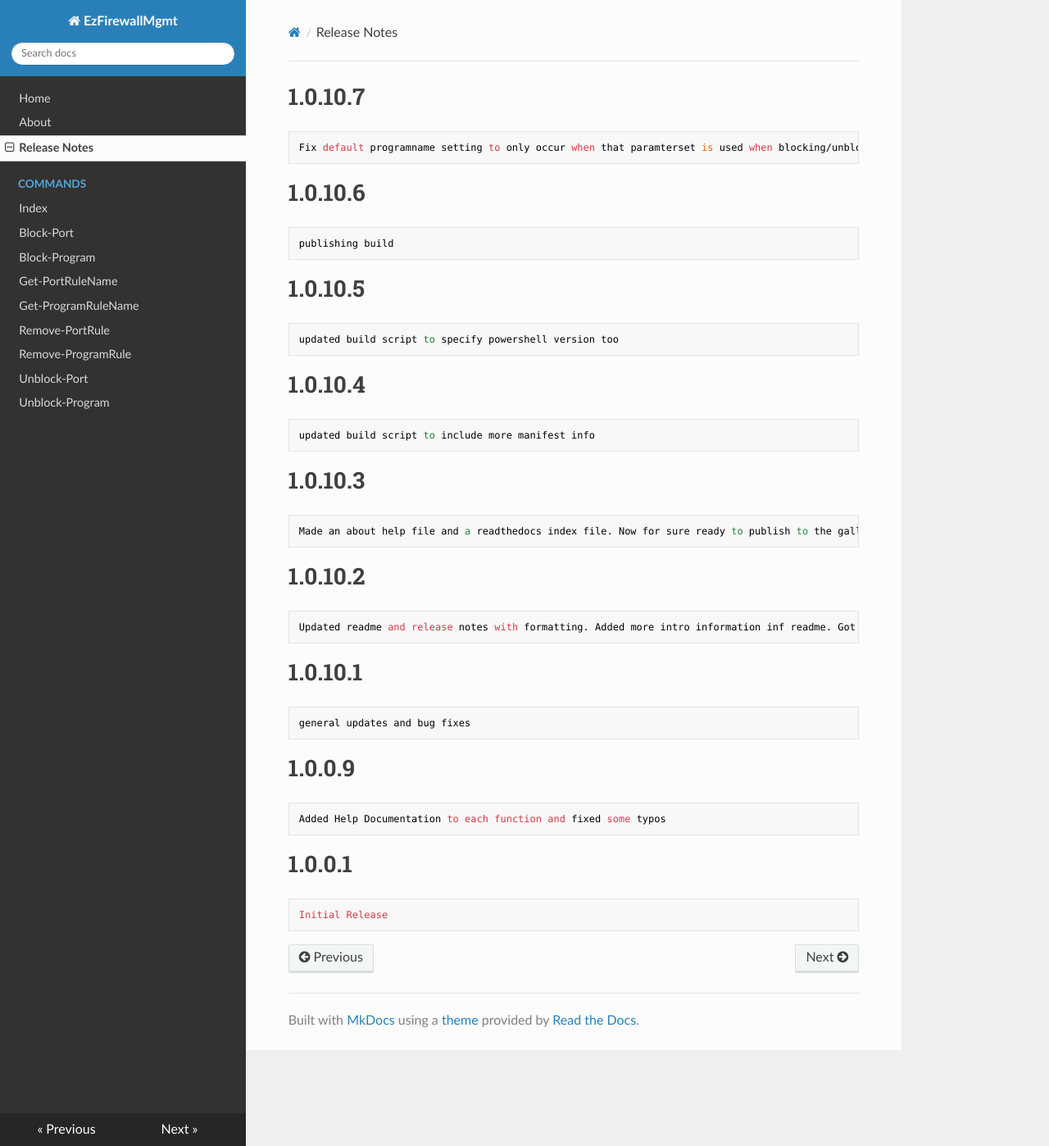
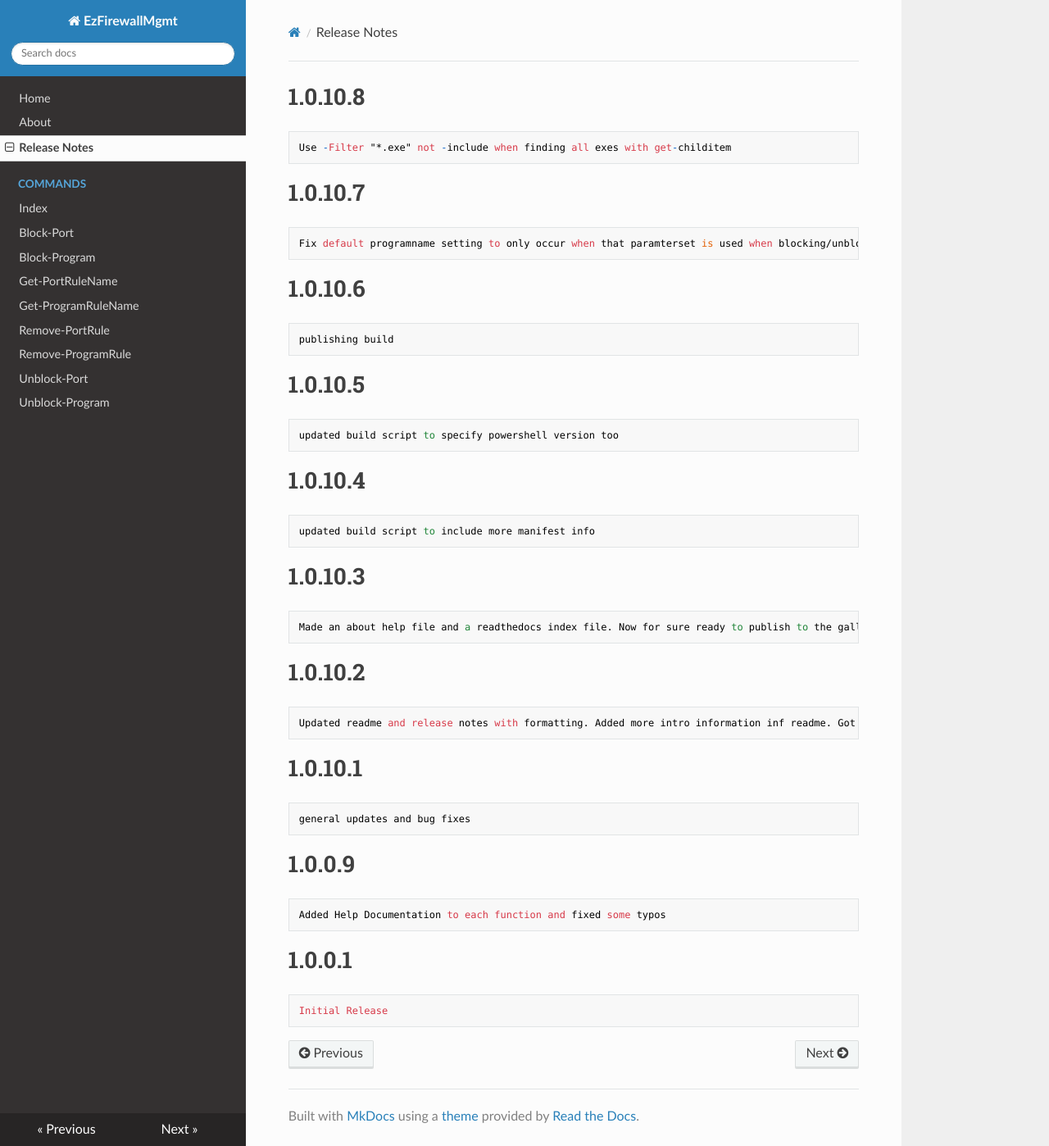
Before and after one commit to darksidemilk/EzFirewallMgmt, an MkDocs documentation site: the page built from docs/ReleaseNotes.md, in a window 1280 px wide and 1398 px high. Shown: the whole window at 82% size. Built offline with MkDocs 1.6.1, drawn with Linux system fonts in a browser that asks for light colours; nearby versions of some CDN libraries.

Commit message:
built release to publish

```diff
--- a/docs/ReleaseNotes.md
+++ b/docs/ReleaseNotes.md
@@ -1,3 +1,7 @@
+
+# 1.0.10.8
+
+	Use -Filter "*.exe" not -include when finding all exes with get-childitem
 
 # 1.0.10.7
 
```
Also changed, not shown: 1 other file.
